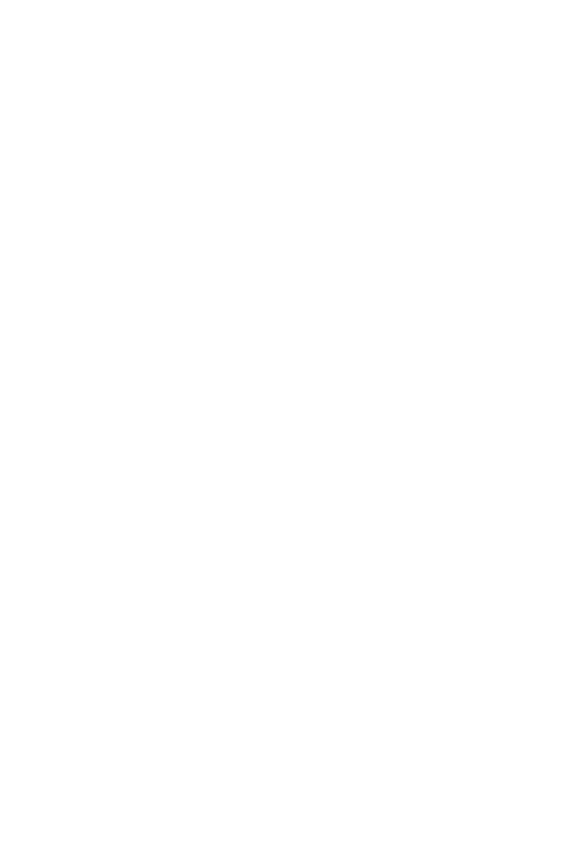
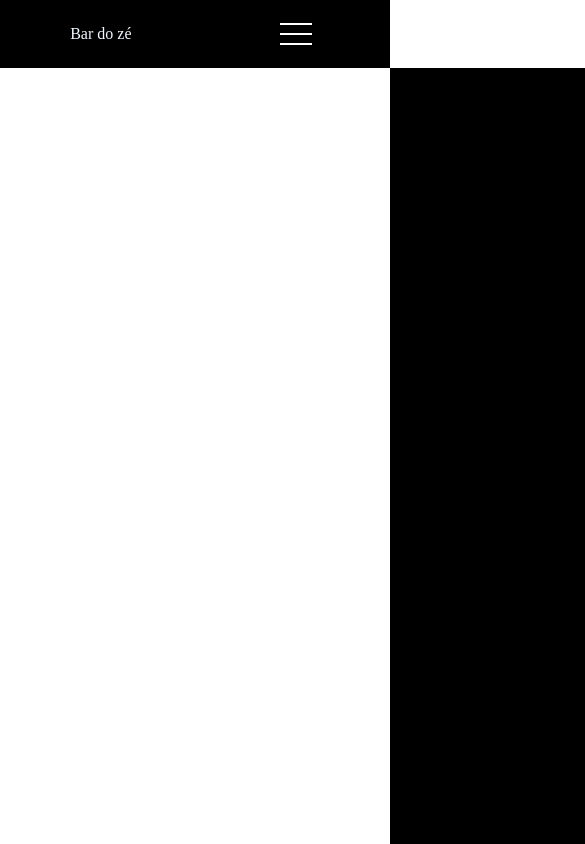
Before and after one commit to Arthurad11/projeto_integrador, a Next.js app in the folder projeto_integrador/: page / in a window 390 px wide. Shown: the whole page, 585 px wide, since content can reach past the window. Built offline with nearby package versions, Linux system fonts and the light colour scheme.

Commit message:
NavBar - menu

```diff
--- a/projeto_integrador/app/components/Menu.js
+++ b/projeto_integrador/app/components/Menu.js
@@ -1,14 +1,32 @@
+"use client"
+
+import "./menu.css";
+
 function Menu() {
+
+    function toggleMenu() {
+        const menu = document.querySelector('nav ul');
+        menu.classList.toggle('active');
+    }
+
 	return (
+		<header>
 			<nav>
+                <a>Bar do zé</a>
+
+                <div className="mobile-menu" onClick={toggleMenu}>
+                    <div className="line1"></div>
+                    <div className="line2"></div>
+                    <div className="line3"></div>
+                </div>
+
 				<ul>
-                <li>Login</li>
 					<li>Home</li>
-                <li></li>
-                <li></li>
-                <li></li>
+					<li>Produtos</li>
+					<li className="login">Login</li>
 				</ul>
 			</nav>
+		</header>
 	);
 }
 
--- /dev/null
+++ b/projeto_integrador/app/components/menu.css
@@ -0,0 +1,101 @@
+*{
+    margin: 0;
+    padding: 0;
+}
+
+nav{
+    display: flex;
+
+    justify-content: space-around;
+    align-items: center;
+
+    height: 8vh;
+
+
+    background-color: black;
+    color:aliceblue;
+}
+
+ul{
+    list-style: none;
+    display: flex;
+}
+
+ul li{
+    letter-spacing: 3px;
+    margin-left: 32px;
+}
+
+.mobile-menu{
+    display: none;
+    cursor: pointer;
+}
+
+.mobile-menu div{
+    width: 32px;
+    height: 2px;
+    background-color: #fff;
+    margin: 8px;
+}
+
+@media (max-width: 999px){
+    body{
+        overflow-x: hidden;
+    }
+
+    ul{
+        position: absolute;
+
+        top: 8vh;
+        right: 0;
+
+        width: 50vw;
+        height: 92vh;
+
+        background-color: black;
+
+        flex-direction: column;
+
+        align-items: center;
+        justify-content: space-around;
+
+        transform: translateX(100%);
+    }
+
+    ul li{
+        margin: 0;
+        opacity: 0;
+;
+    }
+
+    .mobile-menu{
+        display: block;
+    }
+
+}
+
+ul.active{
+    transform: translateX(0);
+    transition: transform 0.5s;
+}
+
+ul.active li {
+    opacity: 1;
+    transform: translateX(0);
+    animation: navLinkFade 0.5s forwards;
+}
+
+@keyframes navLinkFade{
+    from{
+        opacity: 0;
+        transform: translateX(50px);
+    }
+    to{
+        opacity: 1;
+        transform: translateX(0);
+    }
+}
+
+.login{
+    order: -1;
+}
--- a/projeto_integrador/app/login/login.css
+++ b/projeto_integrador/app/login/login.css
@@ -90,6 +90,12 @@ body{
     background-color: rgb(0, 0, 201);
 }
 
+.criarConta {
+    background: none !important;
+    border: none !important;
+    color: #f8f8ff ;
+}
+
 @media screen and (min-width: 600px){
     .login{
         transform: scale(1.3);
--- a/projeto_integrador/app/page.js
+++ b/projeto_integrador/app/page.js
@@ -1,9 +1,10 @@
+import Menu from "./components/Menu";
 
 function Home() {
   return (
 
     <div>
-
+      <Menu />
     </div>
 
    );
```
Also changed, not shown: projeto_integrador/app/login/page.js (+93 -16 lines). Lines whose indentation alone changed are shown as unchanged.
